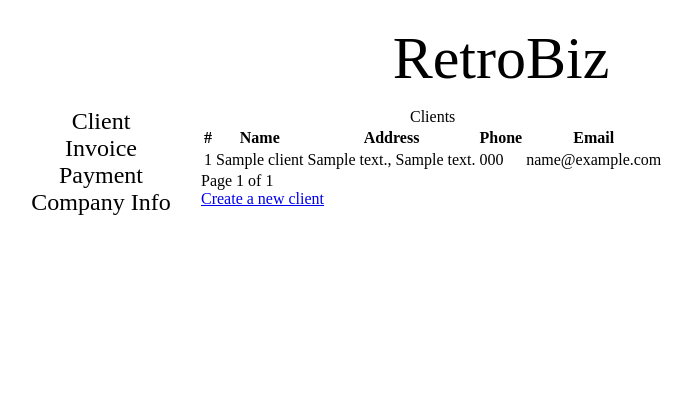
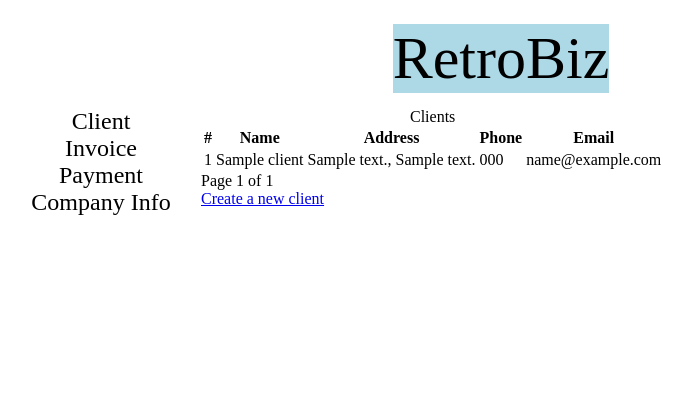
Before and after one commit to retrontology/retrobiz, a Django app: page /client/ in a window 1280 px wide, with the pointer over the restyled element. Shown: the top 420 px of the page, without its empty margins (147-838 px from the left). Run offline with Django 4.2, Linux system fonts and the light colour scheme; tables that the repository leaves empty hold one stand-in row (values such as "Sample post").

Commit message:
clickable hover color

```diff
--- a/retrobiz/static/base.css
+++ b/retrobiz/static/base.css
@@ -42,3 +42,7 @@ body {
 .clickable {
     cursor: pointer;
 }
+
+.clickable:hover {
+    background-color: lightblue;
+}
```
